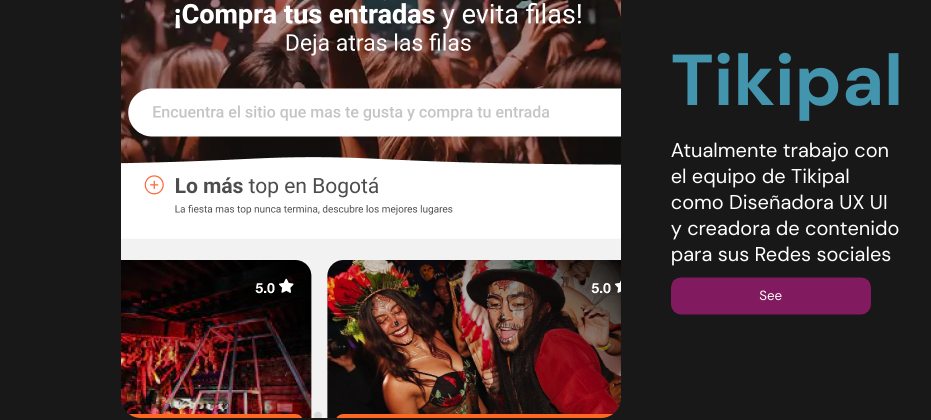
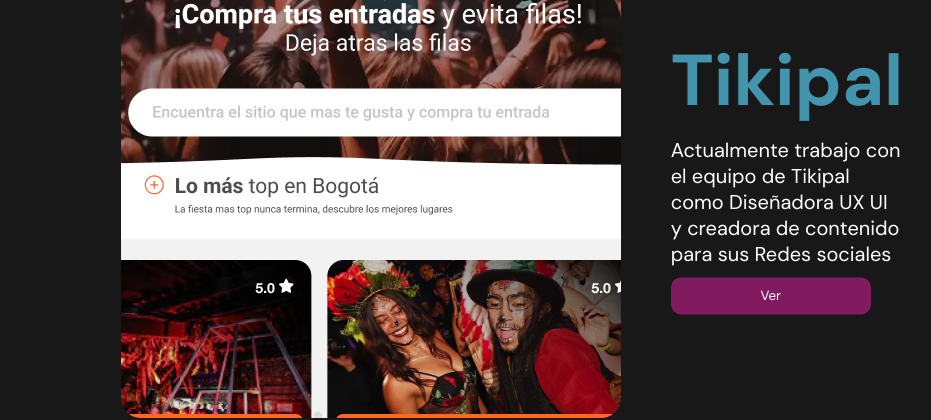
Before and after one commit to PaulaQR/Portfolio2024, a React (Vite) app: page / in a window 1280 px wide. Shown: the part 3580-4000 px from the top of the page, without its empty margins (153-1084 px from the left). Built offline with nearby package versions, Linux system fonts and the light colour scheme.

Commit message:
Enlazando Links Portafolio

```diff
--- a/src/components/portfolio/Portfolio.jsx
+++ b/src/components/portfolio/Portfolio.jsx
@@ -7,25 +7,29 @@ const items = [
         id: 1,
         title: "Tikipal",
         img: "/1.png",
-		desc: "Atualmente trabajo con el equipo de Tikipal como Diseñadora UX UI y creadora de contenido para sus Redes sociales",
+        desc: "Actualmente trabajo con el equipo de Tikipal como Diseñadora UX UI y creadora de contenido para sus Redes sociales",
+        href: "https://tikipal.com.co/",
     },
     {
         id: 2,
         title: "Bootcamp Laboratoria",
         img: "/2.png",
         desc: "Estuve  6 meses  en el Bootcamp de Laboratoria, donde aprendí a programar en HTML, CSS, JavaScript, React, Node.js, Firebase, Git, GitHub, entre otros.",
+        href: "https://www.laboratoria.la/",
     },
     {
         id: 3,
         title: "CoderHouse",
         img: "/3.png",
         desc: "Fue un curso que realicé en coderhouse, donde aprendí a diseñar una app en Figma,  y a crear un prototipo de alta fidelidad. Además terminé toda la carrera de diseño UX/UI.",
+        href: "https://www.coderhouse.com/",
     },
     {
         id: 4,
         title: "Panaderia | Sass | CoderHouse",
         img: "/4.png",
         desc: "Curso que hace parte de la carrera de coderhouse, donde aprendí a crear una página web con Sass, y a utilizar sus diferentes funcionalidades.",
+        href: "https://panaderiacol.netlify.app/",
     },
 
 ];
@@ -47,13 +51,13 @@ const Single = ({ item }) => {
             <div className="container">
                 <div className="wrapper">
                     <div className="imageContainer" ref={ref} >
-						<img	src={item.img} alt="" />
+                        <img    src={item.img} alt="" />
                     </div>
                     <img src={item.img} alt="" />
                     <motion.div className="textContainer" style={{y}}>
                         <h2>{item.title}</h2>
                         <p>{item.desc}</p>
-						<button>See</button>
+                        <a href={item.href} target="_blank" rel="noopener noreferrer"><button>Ver</button></a>
                     </motion.div>
                 </div>
             </div>
--- a/src/components/sidebar/sidebar.scss
+++ b/src/components/sidebar/sidebar.scss
@@ -18,7 +18,7 @@
 		background: #4395AD;
 
 		@include mobile{
-			width: 200px;
+			width: 120px;
 		}
 
 
```
Lines whose indentation alone changed are shown as unchanged.
